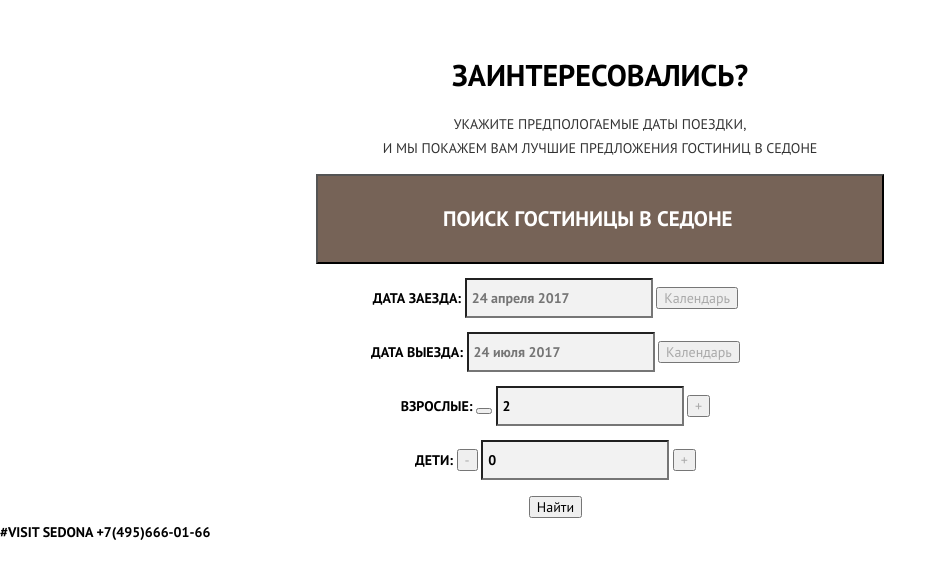
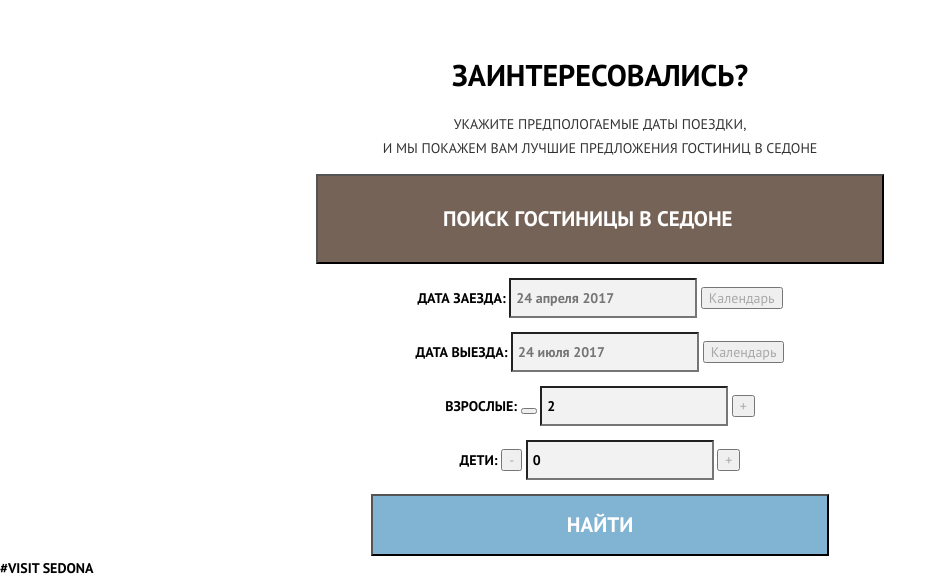
Before and after one commit to AntonKuzmi/1488507-sedona-28, a plain HTML site: page index.html in a window 1280 px wide. Shown: the part 1730-2310 px from the top of the page, without its empty margins (0-947 px from the left). Drawn offline with Linux system fonts and the light colour scheme.

Commit message:
Update index.html

```diff
--- a/index.html
+++ b/index.html
@@ -141,14 +141,14 @@
           <input type="number" id="adults" name="adults" value="2">
           <button type="button" class="field-button">+</button>
         </p>
-        <p class="booking-item">
+          <p class="booking-item">
           <label for="children">Дети:</label>
           <button type="button" class="field-button">-</button>
           <input type="number" id="children" name="children" value="0">
           <button type="button" class="field-button">+</button>
         </p>
 
-        <button type="submit">Найти</button>
+        <button type="submit" class="find">Найти</button>
 
       </form>
     </div>
@@ -157,7 +157,7 @@
 
   <footer class="footer">
     <div class="contacts">
-      <a href="#">#VISIT SEDONA</a>
+      <a href="#">#VISIT SEDONA</a> <br>
       <a href="tel:+74956660166">+7(495)666-01-66</a>
     </div>
     <div>
```
